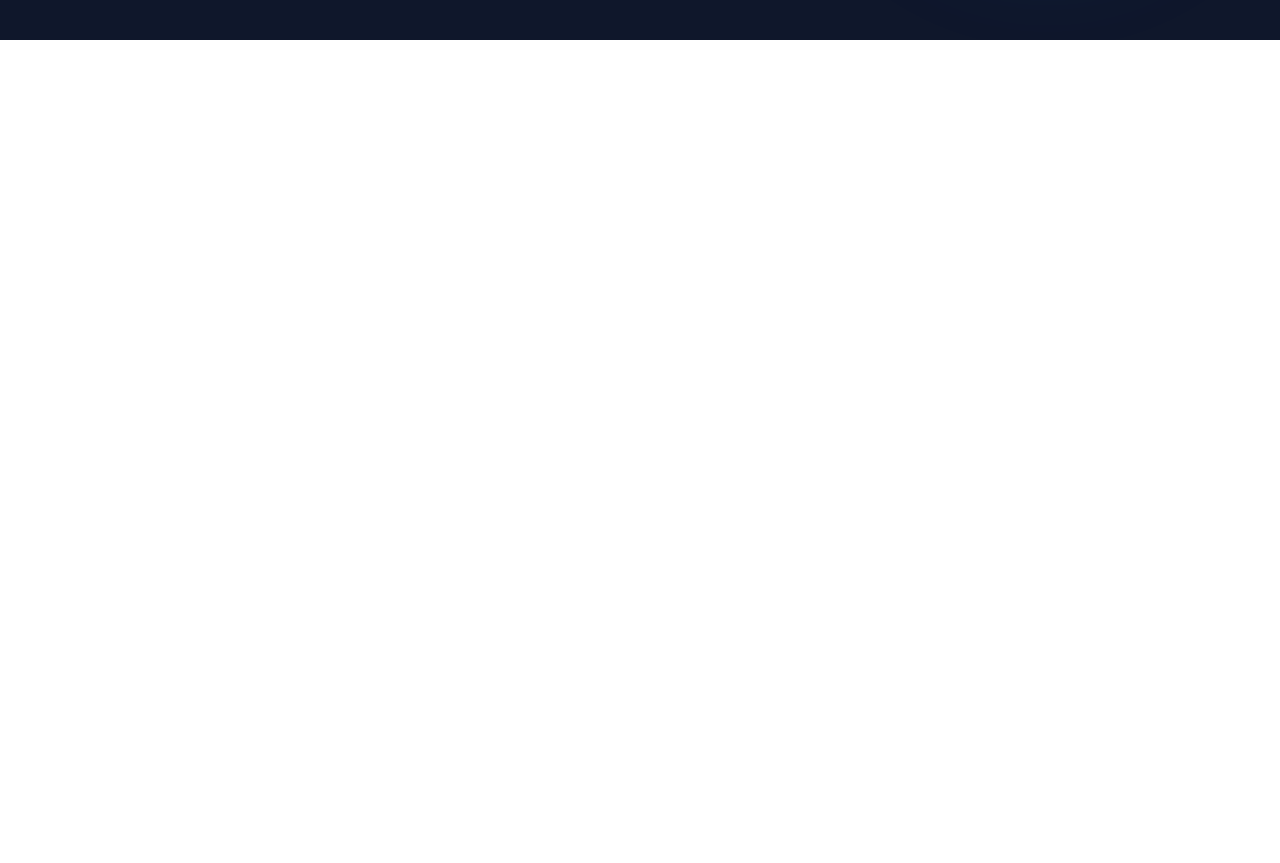
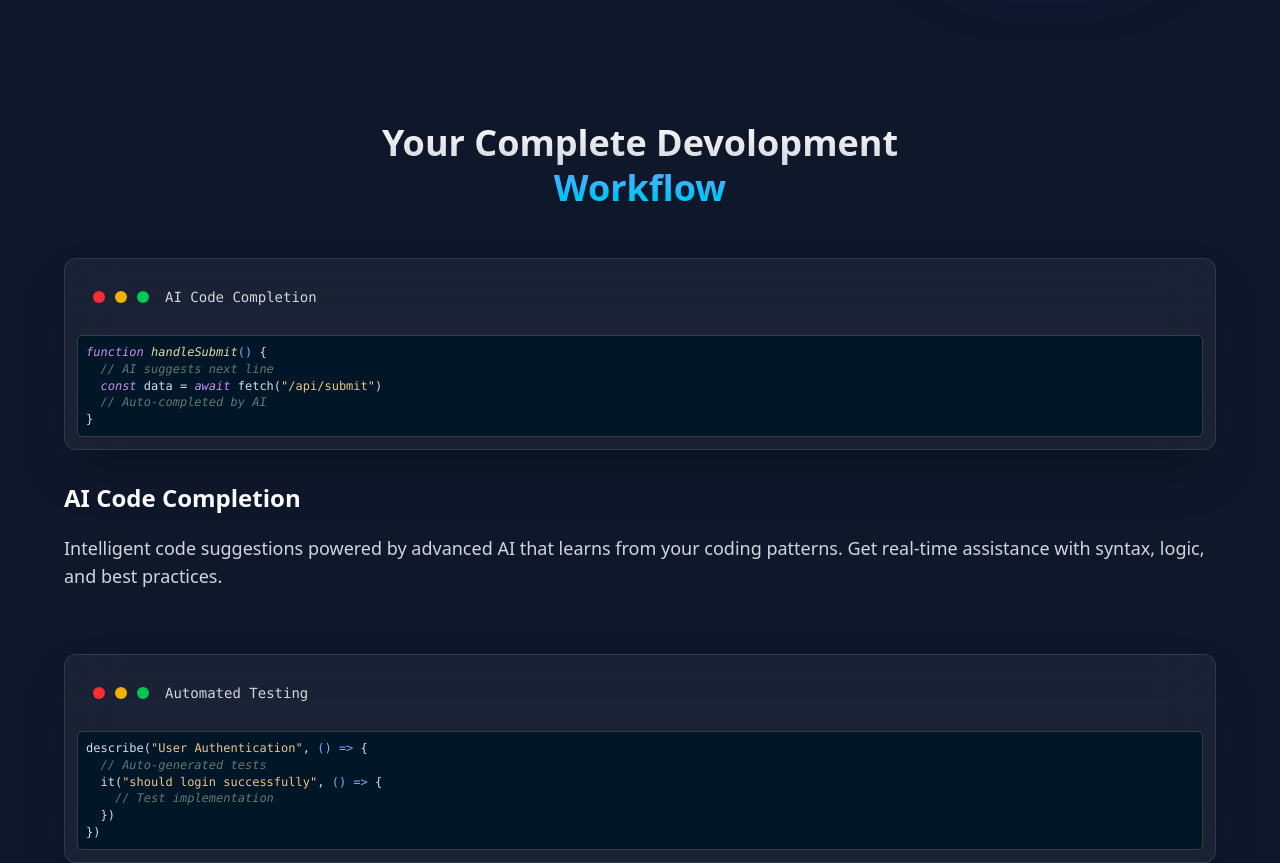
Before and after one commit to ahmedelmansi-tech/react-vite-landing-page, a React (Vite) app: page / in a window 1280 px wide. Shown: the part 760-1623 px from the top of the page. Before the commit the page ends 800 px from the top, so only its background shows below. Built offline with nearby package versions, Linux system fonts and the light colour scheme.

Commit message:
added the feature section

```diff
--- a/src/App.jsx
+++ b/src/App.jsx
@@ -9,8 +9,8 @@ function App() {
     <h1 className="min-h-screen bg-slate-900 text-white overflow-hidden">
       <Navbar />
       <Hero />
-      {/*  <Features />
-      <Testimonials />
+      <Features />
+      {/* <Testimonials />
       <Footer /> */}
     </h1>
   );
--- a/src/components/Features.jsx
+++ b/src/components/Features.jsx
@@ -1,5 +1,132 @@
+import SyntaxHighlighter from "react-syntax-highlighter";
+import { nightOwl } from "react-syntax-highlighter/dist/esm/styles/hljs";
+
+const features = [
+  {
+    title: "AI Code Completion",
+    description:
+      "Intelligent code suggestions powered by advanced AI that learns from your coding patterns. Get real-time assistance with syntax, logic, and best practices.",
+    codeSnippet: `function handleSubmit() {
+  // AI suggests next line
+  const data = await fetch("/api/submit")
+  // Auto-completed by AI
+}`,
+    imagePosition: "left",
+  },
+  {
+    title: "Automated Testing",
+    description:
+      "Generate comprehensive test suites automatically. Our AI analyzes your code and creates unit tests, integration tests, and edge case coverage.",
+    codeSnippet: `describe("User Authentication", () => {
+  // Auto-generated tests
+  it("should login successfully", () => {
+    // Test implementation
+  })
+})`,
+    imagePosition: "right",
+  },
+  {
+    title: "Smart Debugging",
+    description:
+      "Identify and fix bugs before they reach production. AI-powered error detection and resolution suggestions help you debug faster.",
+    codeSnippet: `// AI suggests fix:
+const result = await processData(input)
+// Fixed: Added await keyword`,
+    imagePosition: "left",
+  },
+];
+
 const Features = () => {
-  return <div>Features</div>;
+  return (
+    <section
+      id="feature"
+      className="py-16 sm:py-20 px-8 sm:px-6 lg:px-6 relative"
+    >
+      <div className="max-w-6xl mx-auto">
+        <div className="text-center mb-15 sm:mb-12">
+          <h2 className="text-6xl sm:text-4xl mb-6 sm:mb-9 font-bold leading-tight">
+            <span className="bg-linear-to-b from-white to-gray-300 bg-clip-text text-transparent ">
+              Your Complete Devolopment
+            </span>
+            <br />
+            <span className="bg-linear-to-b from-blue-400 to-cyan-400 bg-clip-text text-transparent">
+              Workflow
+            </span>
+          </h2>
+        </div>
+
+        {/* Features */}
+
+        <div className="space-y-9 sm:space-y-12 lg:space-y-16 gap-8 sm:gap-12 ">
+          {features.map((fe, ind) => {
+            return (
+              <div
+                key={ind}
+                className={`flex flex-col gap-8 lg:gap-12${
+                  fe.imagePosition === "right"
+                    ? "lg:flex-row-reverse"
+                    : "lg:flex-row"
+                }`}
+              >
+                <div className="flex-1 w-full">
+                  <div className="bg-white/5  backdrop-blur-xl rounded sm:rounded-xl p-2 sm:p-3 shadow-2xl border border-white/10">
+                    <div className="p-3 sm:p-4 font-mono text-xs sm:text-sm">
+                      <div>
+                        {/* the three circle and the title  */}
+                        <div className="flex  items-center space-x-2  sm:space-x-4 mb-3 sm:bm-5">
+                          <div className="flex items-center space-x-1 sm:space-x-2.5">
+                            <div className="size-2  sm:size-3 rounded-full bg-red-500" />
+                            <div className="size-2  sm:size-3 rounded-full bg-yellow-500" />
+                            <div className="size-2  sm:size-3 rounded-full bg-green-500" />
+                          </div>
+                          <span className="text-xs text-gray-300 sm:text-sm">
+                            {fe.title}
+                          </span>
+                        </div>
+                      </div>
+                    </div>
+                    <div>
+                      <div>
+                        <SyntaxHighlighter
+                          language="javascript"
+                          style={nightOwl}
+                          customStyle={{
+                            fontSize: "12px",
+                            height: "100%",
+                            lineHeight: "1.4",
+                            border: "1px solid #3c3c3c",
+                            borderRadius: "5px",
+                            padding: ".5rem",
+                          }}
+                          wrapLines={true}
+                        >
+                          {fe.codeSnippet}
+                        </SyntaxHighlighter>
+                      </div>
+                    </div>
+                  </div>
+                </div>
+
+                <div className="flex-1 w-full">
+                  <div className="text-center sm:text-left">
+                    <div>
+                      <h2 className="font-bold mb-4 lg:mb-5 text-2xl">
+                        {fe.title}
+                      </h2>
+                    </div>
+
+                    <p className="text-sm sm:text-lg text-gray-300">
+                      {fe.description}
+                    </p>
+                  </div>
+                </div>
+              </div>
+            );
+          })}
+        </div>
+      </div>
+    </section>
+  );
 };
 
 export default Features;
```
Also changed, not shown: src/components/Hero.jsx (+1 -7 lines).
